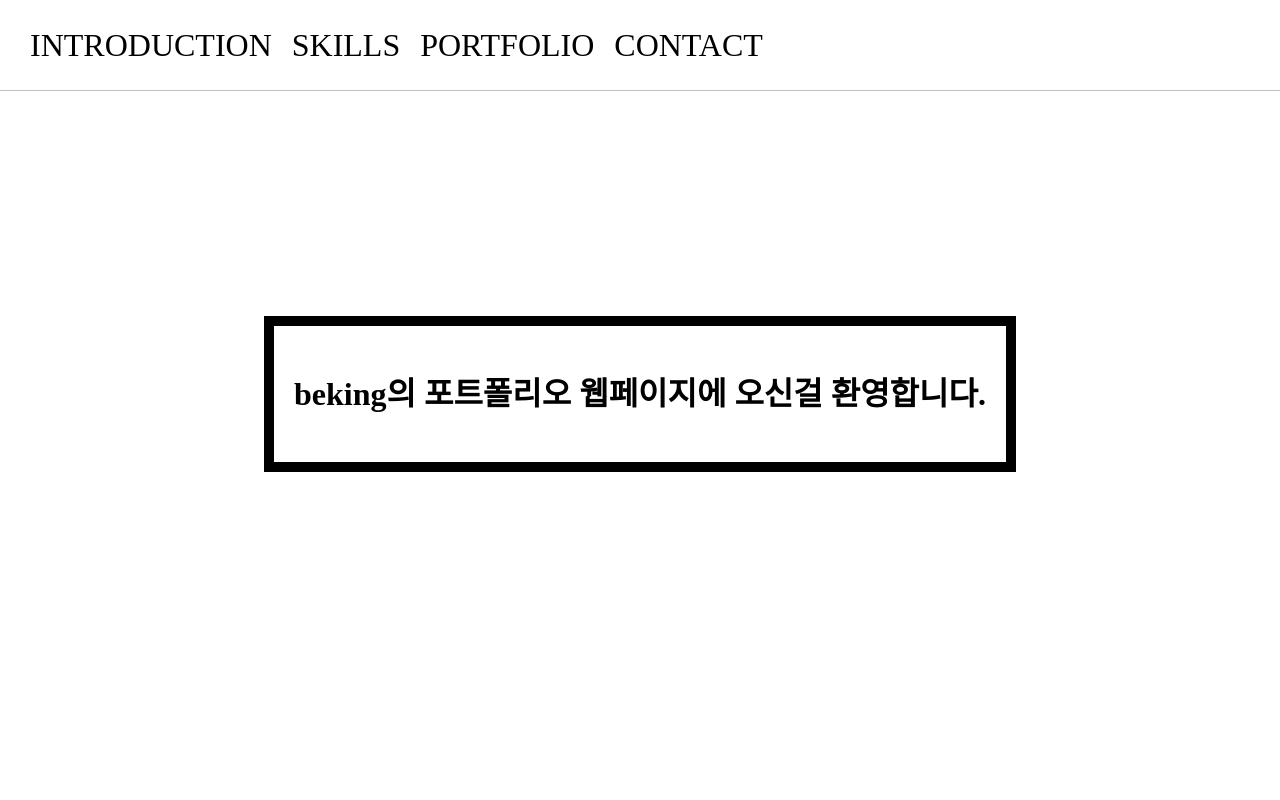
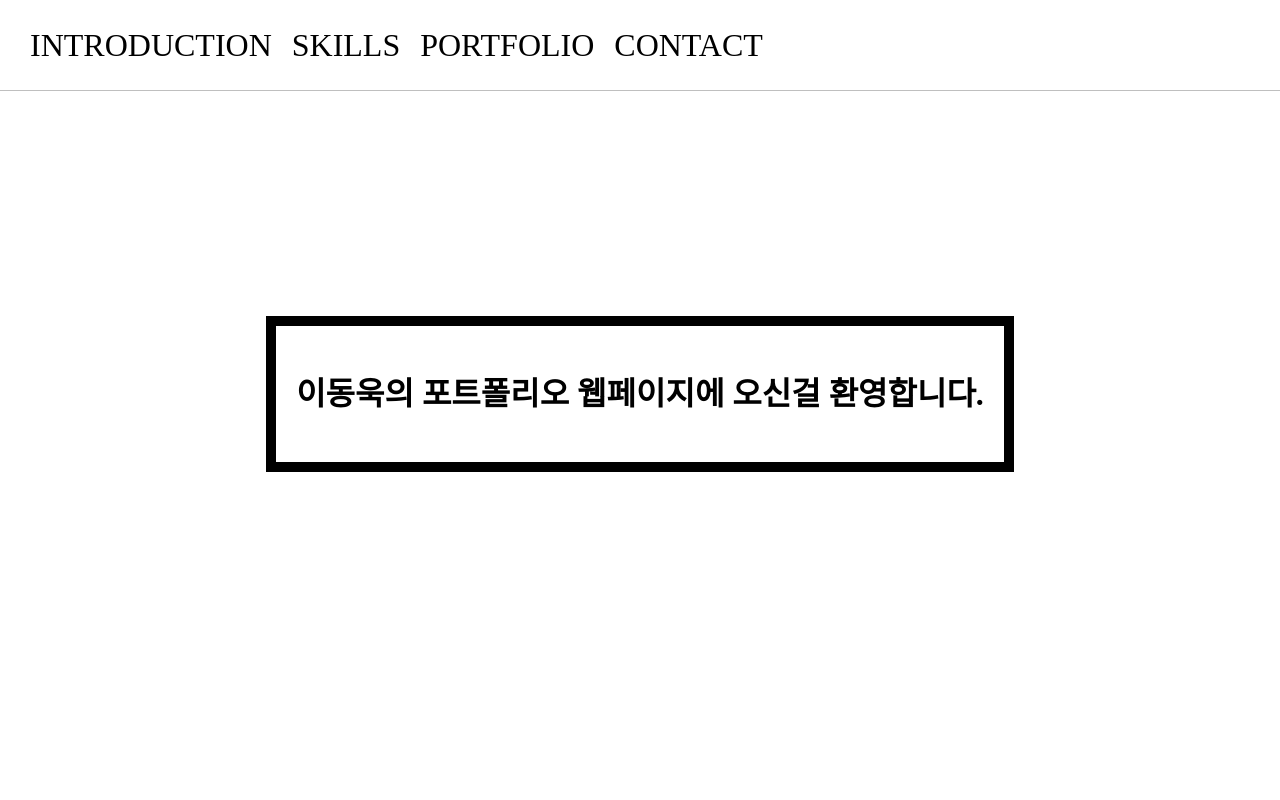
Before and after one commit to unnamed0111/portfolio, a plain HTML site: page index.html in a window 1280 px wide. Shown: the top 800 px of the page. Drawn offline with Linux system fonts and the light colour scheme.

Commit message:
이름 변경

```diff
--- a/index.html
+++ b/index.html
@@ -9,7 +9,7 @@
 </head>
 <body>
     <header>
-        <h1>beking의 포트폴리오 웹페이지에 오신걸 환영합니다.</h1>
+        <h1>이동욱의 포트폴리오 웹페이지에 오신걸 환영합니다.</h1>
     </header>
     <nav>
         <h2 class="hidden">유저 메뉴</h2>
```
